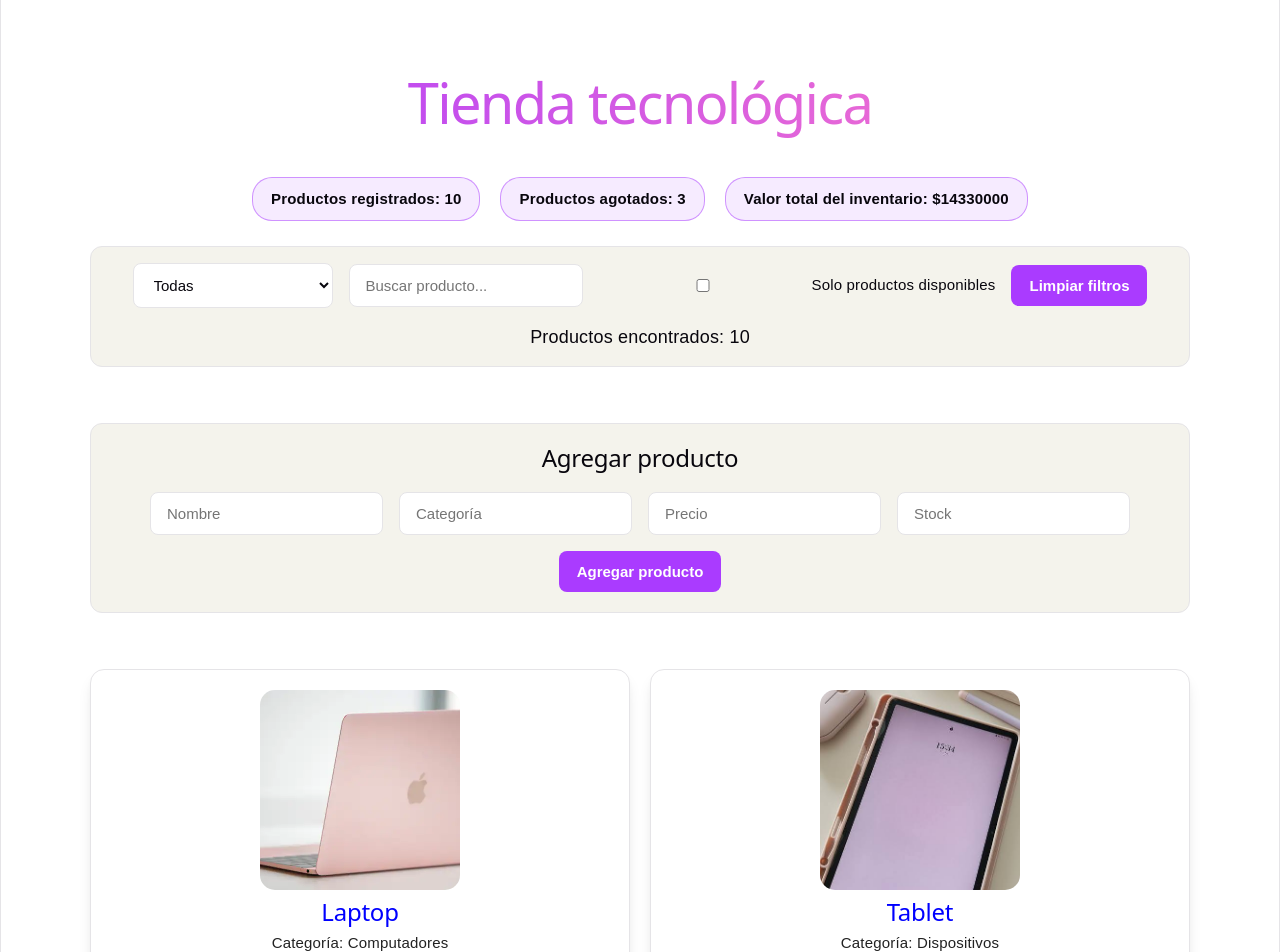
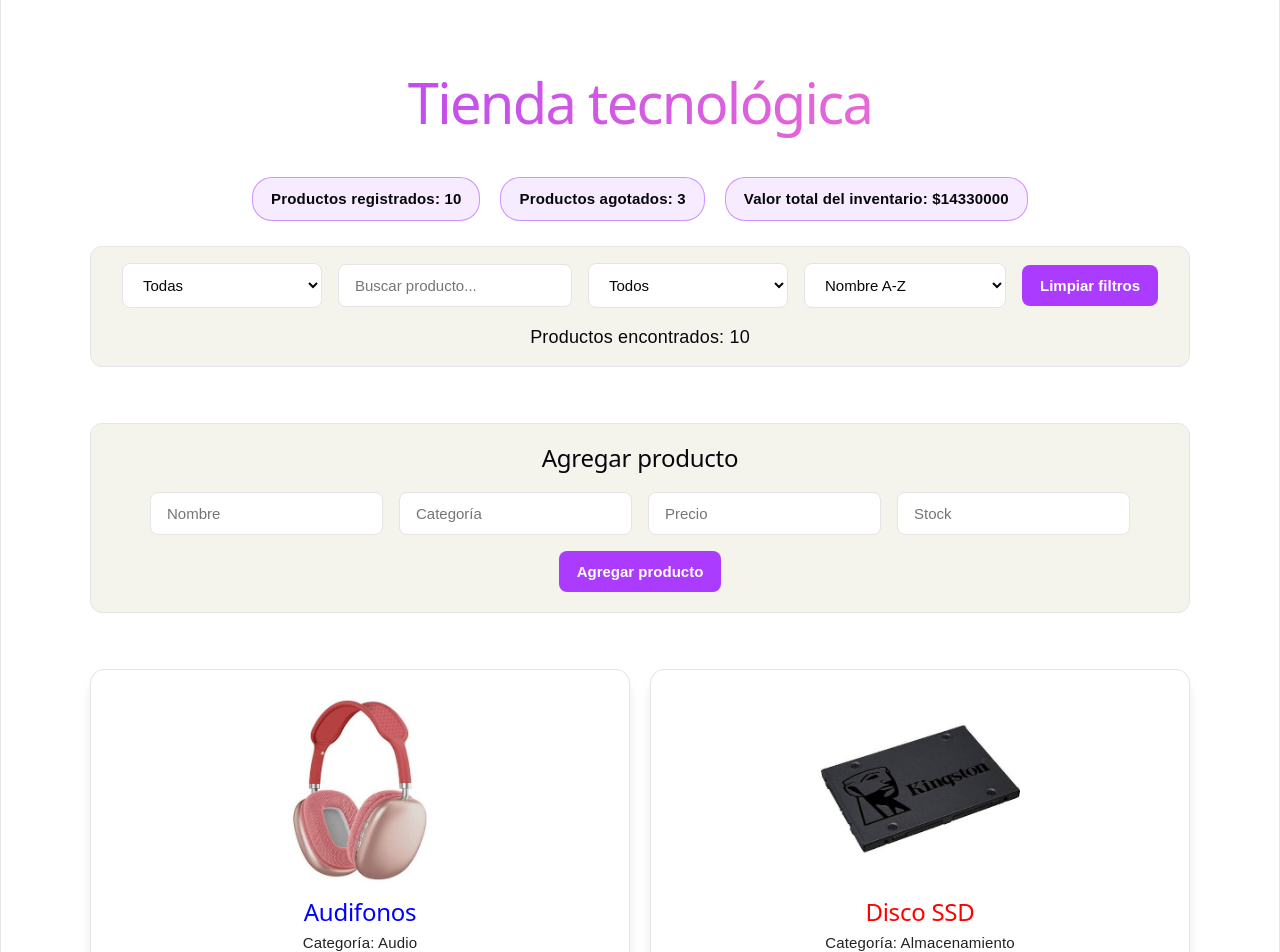
Before and after one commit to ireguisara09/react-js-ficha-3409609-Sara-Iregui, a React (Vite) app in the folder tienda-react/: page / in a window 1280 px wide. Shown: the top 952 px of the page. Built offline with nearby package versions, Linux system fonts and the light colour scheme.

Commit message:
Misión 6 · Búsqueda, filtros y ordenamiento

```diff
--- a/tienda-react/src/App.jsx
+++ b/tienda-react/src/App.jsx
@@ -16,9 +16,7 @@ function App() {
     return productosIniciales;
   };
 
-
   const [productos, setProductos] = useState(obtenerProductosIniciales);
-
 
   useEffect(() => {
     localStorage.setItem(
@@ -29,9 +27,8 @@ function App() {
 
   const [busqueda, setBusqueda] = useState("");
   const [categoria, setCategoria] = useState("Todas");
-  const [soloDisponibles, setSoloDisponibles] = useState(false);
-
-  // null significa que en este momento no hay ningún producto en modo edición
+  const [filtroEstado, setFiltroEstado] = useState("Todos");
+  const [orden, setOrden] = useState("nombre-asc");
   const [productoEditando, setProductoEditando] = useState(null);
 
   const disponibles = productos.filter((producto) => producto.stock > 0);
@@ -40,7 +37,6 @@ function App() {
     const nuevaLista = productos.filter((producto) => producto.id !== id);
     setProductos(nuevaLista);
   };
-
 
   const modificarStock = (id, cambio) => {
     const nuevosProductos = productos.map((producto) => {
@@ -56,12 +52,10 @@ function App() {
     setProductos(nuevosProductos);
   };
 
-  // Guarda el producto seleccionado en el estado, activando el modo edición
   const editarProducto = (producto) => {
     setProductoEditando(producto);
   };
 
-  // Reemplaza el producto editado dentro del arreglo y sale del modo edición
   const actualizarProducto = (actualizado) => {
     const nuevaLista = productos.map((producto) =>
       producto.id === actualizado.id
@@ -73,11 +67,9 @@ function App() {
     setProductoEditando(null);
   };
 
-
   const productosAgotados = productos.filter(
     (producto) => producto.stock === 0,
   );
-
 
   const valorInventario = productos.reduce(
     (total, producto) => total + producto.precio * producto.stock,
@@ -92,37 +84,50 @@ function App() {
     const coincideCategoria =
       categoria === "Todas" || producto.categoria === categoria;
 
-    const coincideStock = !soloDisponibles || producto.stock > 0;
+    const coincideEstado =
+      filtroEstado === "Todos" ||
+      (filtroEstado === "Disponibles" && producto.stock > 0) ||
+      (filtroEstado === "Agotados" && producto.stock === 0);
 
-    return coincideNombre && coincideCategoria && coincideStock;
+    return coincideNombre && coincideCategoria && coincideEstado;
   });
-
 
   const productosConDescuento = productosFiltrados.map((producto) => ({
     ...producto,
     precioConDescuento: producto.precio * 0.9,
   }));
 
-
-  const productosOrdenados = [...productosConDescuento].sort(
-    (a, b) => b.precioConDescuento - a.precioConDescuento,
-  );
+  const productosOrdenados = [...productosConDescuento].sort((a, b) => {
+    switch (orden) {
+      case "nombre-asc":
+        return a.nombre.localeCompare(b.nombre);
+      case "precio-asc":
+        return a.precio - b.precio;
+      case "precio-desc":
+        return b.precio - a.precio;
+      case "stock-asc":
+        return a.stock - b.stock;
+      case "stock-desc":
+        return b.stock - a.stock;
+      default:
+        return 0;
+    }
+  });
 
   const agregarProducto = (nuevoProducto) => {
     setProductos([...productos, nuevoProducto]);
   };
 
-
   const limpiarFiltros = () => {
     setBusqueda("");
     setCategoria("Todas");
-    setSoloDisponibles(false);
+    setFiltroEstado("Todos");
+    setOrden("nombre-asc");
   };
 
   return (
     <main className="contenedor">
       <h1>Tienda tecnológica</h1>
-
 
       <section className="indicadores">
         <p>Productos registrados: {productos.length}</p>
@@ -131,7 +136,6 @@ function App() {
 
         <p>Valor total del inventario: ${valorInventario}</p>
       </section>
-
 
       <section className="filtros">
         <select
@@ -153,7 +157,6 @@ function App() {
           <option value="Dispositivos">Dispositivos</option>
         </select>
 
-
         <input
           type="text"
           placeholder="Buscar producto..."
@@ -163,24 +166,31 @@ function App() {
           }}
         />
 
+        <select
+          value={filtroEstado}
+          onChange={(evento) => setFiltroEstado(evento.target.value)}
+        >
+          <option value="Todos">Todos</option>
+          <option value="Disponibles">Disponibles</option>
+          <option value="Agotados">Agotados</option>
+        </select>
 
-        <label className="checkbox-disponibles">
-          <input
-            type="checkbox"
-            checked={soloDisponibles}
-            onChange={(evento) => setSoloDisponibles(evento.target.checked)}
-          />
-          Solo productos disponibles
-        </label>
-
+        <select
+          value={orden}
+          onChange={(evento) => setOrden(evento.target.value)}
+        >
+          <option value="nombre-asc">Nombre A-Z</option>
+          <option value="precio-asc">Precio menor a mayor</option>
+          <option value="precio-desc">Precio mayor a menor</option>
+          <option value="stock-asc">Stock menor a mayor</option>
+          <option value="stock-desc">Stock mayor a menor</option>
+        </select>
 
         <button onClick={limpiarFiltros}>Limpiar filtros</button>
-
 
         <p>Productos encontrados: {productosFiltrados.length}</p>
       </section>
       <br></br>
-
 
       <FormularioProducto
         onAgregar={agregarProducto}
@@ -188,7 +198,6 @@ function App() {
         productoEditando={productoEditando}
       />
       <br></br>
-
 
       <section className="productos">
         {productosOrdenados.map((producto) => (
```
